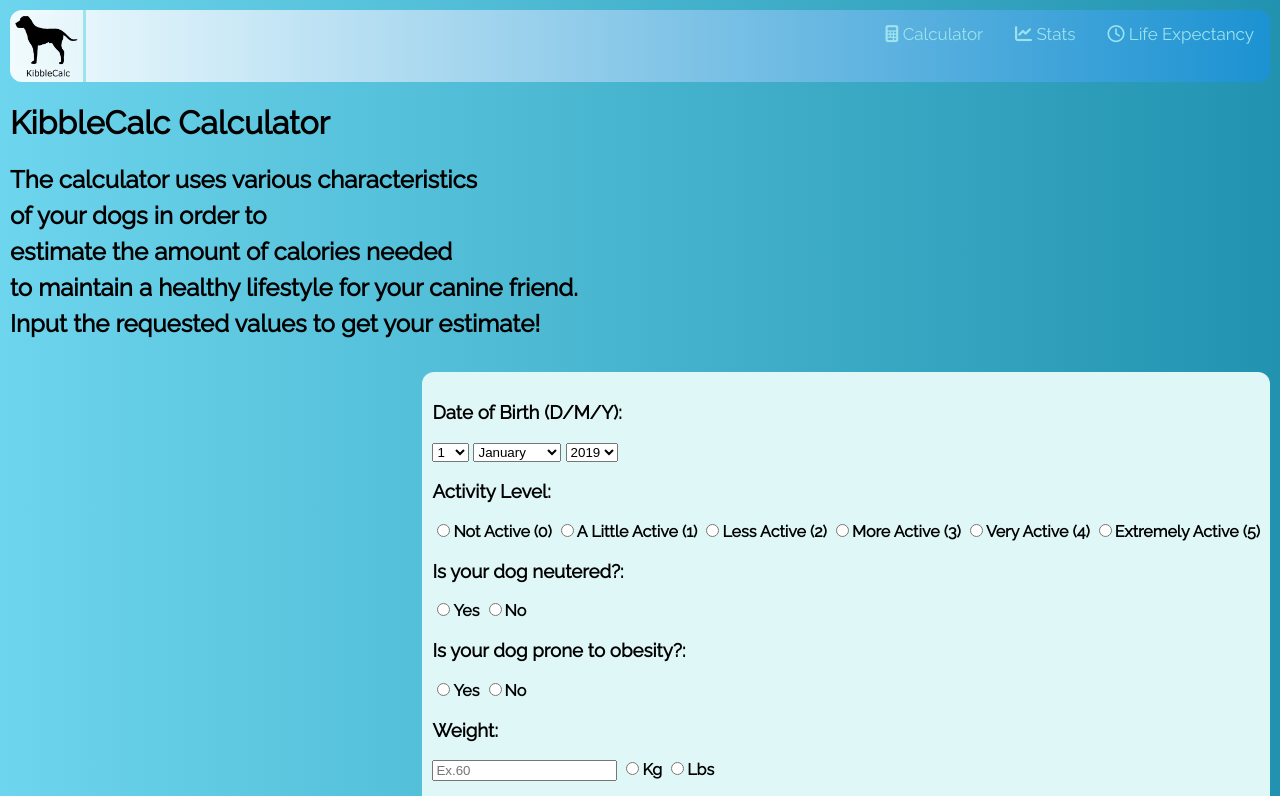
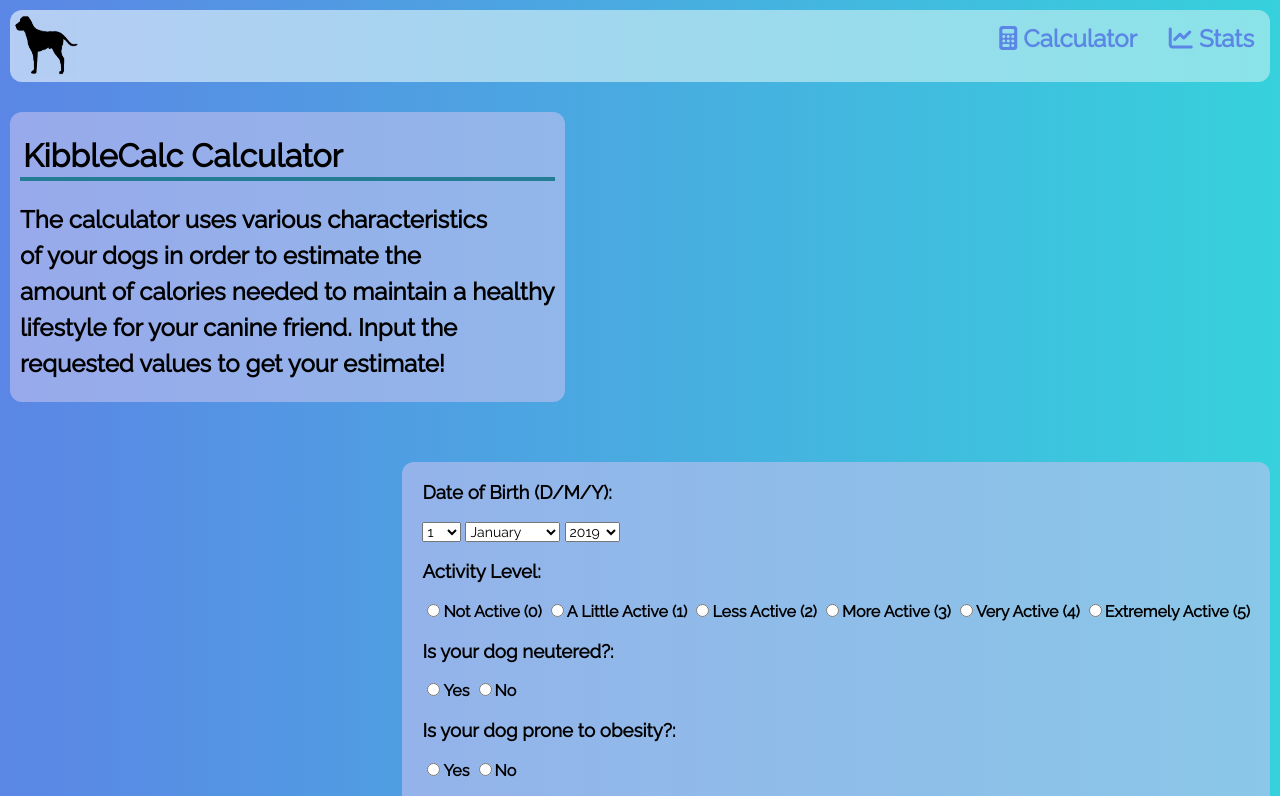
Before and after one commit to lukec11/MAHacksV, a website: page www/index.html in a window 1280 px wide. Shown: the top 796 px of the page. Drawn offline with nearby package versions, Linux system fonts and the light colour scheme.

Commit message:
css boom

```diff
--- a/www/css/style.css
+++ b/www/css/style.css
@@ -1,8 +1,9 @@
 body {
   font-family: 'Raleway', sans-serif;
-  background: #2193b0;  /* fallback for old browsers */
-  background: -webkit-linear-gradient(to right, #6dd5ed, #2193b0);  /* Chrome 10-25, Safari 5.1-6 */
-  background: linear-gradient(to right, #6dd5ed, #2193b0); /* W3C, IE 10+/ Edge, Firefox 16+, Chrome 26+, Opera 12+, Safari 7+ */
+  font-weight: 400;
+  background: #36D1DC;  /* fallback for old browsers */
+  background: -webkit-linear-gradient(to right, #5B86E5, #36D1DC);  /* Chrome 10-25, Safari 5.1-6 */
+  background: linear-gradient(to right, #5B86E5, #36D1DC); /* W3C, IE 10+/ Edge, Firefox 16+, Chrome 26+, Opera 12+, Safari 7+ */
   margin: 10px;
 }
 
@@ -11,19 +12,19 @@ body {
 .topnav {
   overflow: hidden;
   background: #1c92d2;  /* fallback for old browsers */
-  background: -webkit-linear-gradient(to right, #f2fcfe, #1c92d2);  /* Chrome 10-25, Safari 5.1-6 */
-  background: linear-gradient(to right, #f2fcfe, #1c92d2); /* W3C, IE 10+/ Edge, Firefox 16+, Chrome 26+, Opera 12+, Safari 7+ */
+  background: -webkit-linear-gradient(to right, rgba(242,252,254,.6), rgba(194, 240, 240, .6));  /* Chrome 10-25, Safari 5.1-6 */
+  background: linear-gradient(to right, rgba(242,252,254,.6), rgba(194, 240, 240, .6)); /* W3C, IE 10+/ Edge, Firefox 16+, Chrome 26+, Opera 12+, Safari 7+ */
   border-radius: 12px;
 }
 
 .topnav a {
   float: left;
-  color: #9DE3EE;
+  color: #5B86E5;
   text-align: center;
   padding: 14px 16px;
   padding-bottom: 5px;
   text-decoration: none;
-  font-size: 17px;
+  font-size: 24px;
 }
 
 .topnav a::after {
@@ -42,32 +43,70 @@ body {
 .topnav-right {
   float: right;
   bottom: 6px;
+  font-weight: 800;
 }
 
 /* body text */
-.inline {
-
-}
 .block {
-  background-color: #dff7f7;
+  background-color: rgba(194,194,240,.6);
   border-radius: 12px;
   float: right;
-  padding: 10px;
+  margin-top: 30px;
+  padding-left: 20px;
+  padding-right: 20px;
+  padding-bottom: 20px;
 }
 .exp {
   text-align: left;
   float: left;
+  margin-top: 30px;
+  padding-left: 10px;
+  padding-right: 10px;
+  border-radius: 12px;
+  background-color: rgba(194,194,240,.6);
+  margin-bottom: 30px;
+}
+h1 {
+  padding: 3px;
+  border-bottom: solid 4px #247D95;
 }
 h2 {
   text-align: left;
   line-height: 150%;
-  padding-bottom: 10px;
 }
-.hidden {
+.hidden{
+  padding-top: 10px;
   display: inline-block;
   vertical-align: top;
   text-align: center;
   display: none;
+  border-top: solid 4px #247D95;
+}
+.hidden h2, .hidden h3, .outputValue {
+  animation: fadein 3s ease-in alternate 1;
+  -webkit-animation: fadeIn 3s ease-in alternate 1;
+  -moz-animation: fadeIn 3s ease-in alternate 1;
+  text-align: center;
 }
 
+
+/*animations */
+@keyframes fadeIn {
+    from { opacity: 0; }
+    to { opacity: 1; }
+}
+@-webkit-keyframes fadeIn {
+    from { opacity: 0; }
+    to { opacity: 1; }
+}
+
+@-moz-keyframes fadeIn {
+    from { opacity: 0; }
+    to { opacity: 1; }
+}
 /* Variables */
+.age {
+  font-family: 'Raleway', sans-serif;
+  font-size: 14px;
+  margin: auto;
+}
--- a/www/index.html
+++ b/www/index.html
@@ -12,17 +12,25 @@
 </head>
 <body>
   <div class="topnav">
-    <img style="width:5%; height: 8%; padding: 5px; border-right: 3px solid #9DE3EE" src="image/titlelogo.png"/>
+    <img style="width:5%; height: 8%; padding: 5px;" src="image/transparentlogo.png"/>
     <div class="topnav-right">
         <a href = ""><i class="fas fa-calculator"></i> Calculator</a>
         <a href = ""><i class="fas fa-chart-line"></i> Stats</a>
-        <a href = ""><i class="far fa-clock"></i> Life Expectancy</a>
     </div>
   </div>
   <div class="exp">
     <h1><b>KibbleCalc Calculator<b></h1>
-      <h2><b>The calculator uses various characteristics<br> of your dogs in order to <br>estimate the amount of calories needed <br>to maintain a healthy lifestyle for your canine friend.<br>Input the requested values to get your estimate!<b></h2>
+    <h2><b>The calculator uses various characteristics<br> of your dogs in order to estimate the <br>amount of calories needed to maintain a healthy <br>lifestyle for your canine friend. Input the <br>requested values to get your estimate!<b></h2>
+      <div class="hidden" id="hiddenDiv">
+        <h2>The recommended caloric intake of your dog: </h2>
+        <div class="outputValue" id="calorieOut"></div>
+        <h3> Calories</h3>
+        <br>
+        <h2>Your dog's weight will change by: </h2>
+        <div class="outputValue" id="weightDifferenceOut"></div>
+        <h3> Kg</h3>
       </div>
+  </div>
       <div class="block">
         <div class="dob">
           <h3>Date of Birth (D/M/Y):</h3>
@@ -141,14 +149,5 @@
         </div>
         <button onclick="getCalorieCalc()"><span>Calculate</span></button>
       </div>
-      <div class="hidden" id="hiddenDiv">
-        <h2>The recommended caloric intake of your dog: </h2>
-        <div class="outputValue" id="calorieOut"></div>
-        <h3> Calories</h3>
-        <br>
-        <h2>Your dog's weight will change by: </h2>
-        <div class="outputValue" id="weightDifferenceOut"></div>
-        <h3> Kg</h3>
-      </div>
     </body>
     </html>
```
